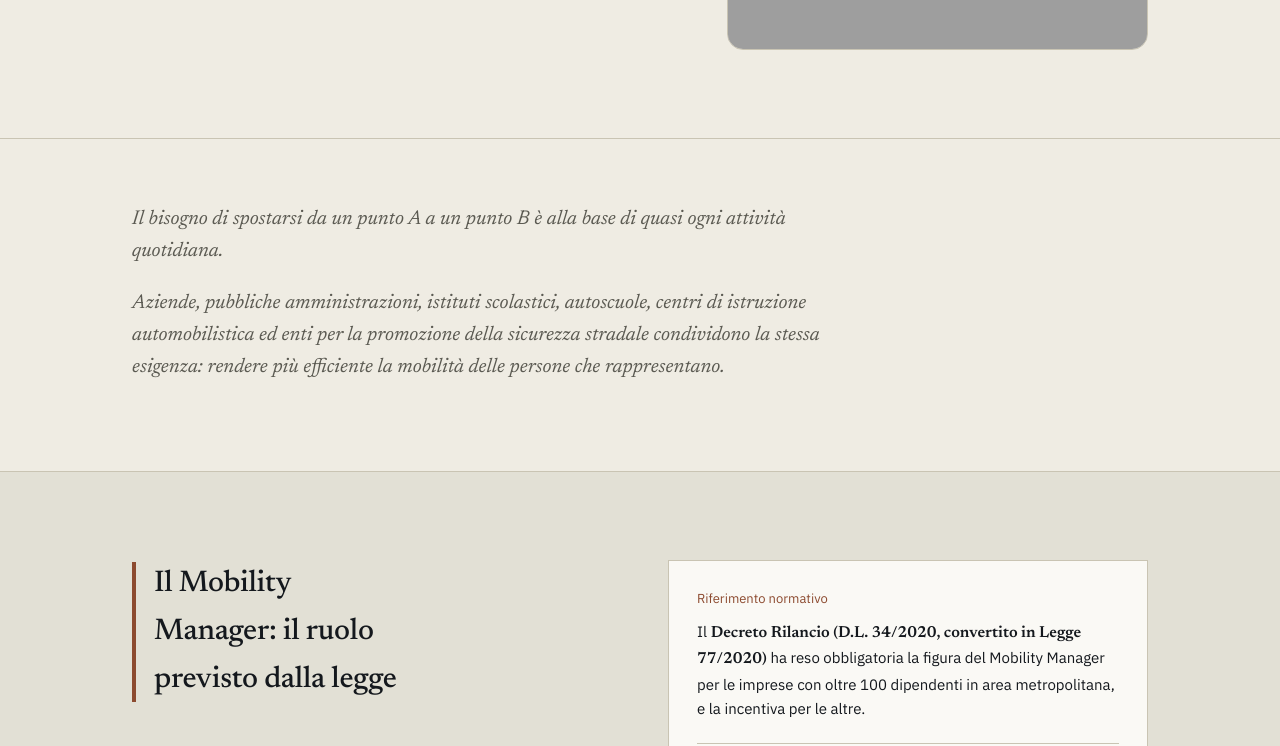
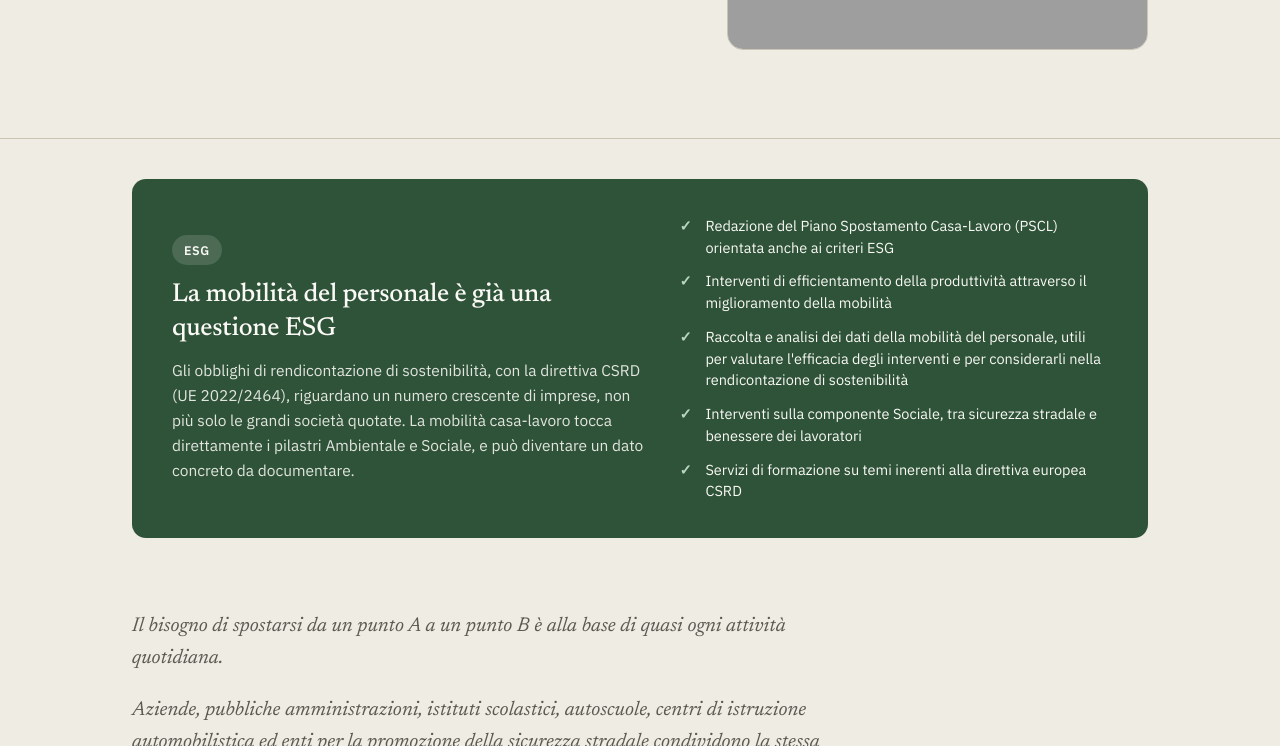
Before and after one commit to Isithrim92/Pacific, a plain HTML site: page mobility-management.html in a window 1280 px wide. Shown: the part 684-1430 px from the top of the page. Drawn offline with Linux system fonts and the light colour scheme; grey boxes are pictures that could not be loaded.

Commit message:
Add files via upload

```diff
--- a/mobility-management.html
+++ b/mobility-management.html
@@ -3,9 +3,28 @@
 <head>
 <meta charset="UTF-8">
 <meta name="viewport" content="width=device-width, initial-scale=1.0">
-<title>Vittorio Benvenuto · Mobility Management e Sicurezza Stradale</title>
-<meta name="description" content="Piani di spostamento casa-lavoro, sicurezza stradale e formazione, con un approccio scientifico alle scelte di mobilità.">
-<link rel="canonical" href="mobility-management.html">
+<title>Consulenza ESG e Mobility Management | Vittorio Benvenuto</title>
+<meta name="description" content="Consulenza ESG e CSRD per la mobilità aziendale: Piani di Spostamento Casa-Lavoro, sicurezza stradale e formazione, con un approccio scientifico alle scelte di mobilità e ai dati richiesti dalla rendicontazione di sostenibilità.">
+<meta name="keywords" content="consulenza ESG, ESG expert, mobility manager, piano spostamento casa lavoro, PSCL, CSRD, sicurezza stradale, psicologo del traffico">
+<link rel="canonical" href="https://www.vittoriobenvenuto.it/mobility-management.html">
+<meta property="og:title" content="Consulenza ESG e Mobility Management | Vittorio Benvenuto">
+<meta property="og:description" content="Piani di Spostamento Casa-Lavoro, sicurezza stradale e consulenza ESG sulla mobilità aziendale.">
+<meta property="og:type" content="website">
+<meta property="og:url" content="https://www.vittoriobenvenuto.it/mobility-management.html">
+<script type="application/ld+json">
+{
+  "@context": "https://schema.org",
+  "@type": "ProfessionalService",
+  "name": "Vittorio Benvenuto, Psicologo del Lavoro e Mobility Manager",
+  "url": "https://www.vittoriobenvenuto.it/mobility-management.html",
+  "image": "https://www.vittoriobenvenuto.it/foto-vittorio.jpg",
+  "email": "consulenza@vittoriobenvenuto.it",
+  "telephone": "+393937462110",
+  "areaServed": "IT",
+  "description": "Consulenza ESG per la mobilità aziendale, Piani di Spostamento Casa-Lavoro (PSCL), sicurezza stradale e formazione.",
+  "knowsAbout": ["ESG", "CSRD", "Mobility Management", "Piano Spostamento Casa-Lavoro", "Sicurezza Stradale", "Psicologia del Traffico"]
+}
+</script>
 <link rel="preconnect" href="https://fonts.googleapis.com">
 <link rel="preconnect" href="https://fonts.gstatic.com" crossorigin>
 <link href="https://fonts.googleapis.com/css2?family=Newsreader:ital,opsz,wght@0,6..72,400;0,6..72,500;0,6..72,600;1,6..72,400&family=IBM+Plex+Sans:wght@400;500;600&display=swap" rel="stylesheet">
@@ -549,6 +568,74 @@
   }
 
   /* ---------- INTRO MOBILITY ---------- */
+  /* ---------- ESG CALLOUT ---------- */
+  .esg-callout{
+    padding:40px 0 8px;
+  }
+  .esg-callout .box{
+    background:var(--forest);
+    color:var(--white);
+    border-radius:14px;
+    padding:36px 40px;
+    display:grid;
+    grid-template-columns:1.1fr 1fr;
+    gap:36px;
+    align-items:center;
+    opacity:0;
+    transform:translateY(16px);
+    transition:opacity .8s ease, transform .8s ease;
+  }
+  .esg-callout .box.in-view{
+    opacity:1;
+    transform:translateY(0);
+  }
+  .esg-callout .badge{
+    display:inline-block;
+    font-size:12.5px;
+    font-weight:600;
+    letter-spacing:.04em;
+    text-transform:uppercase;
+    background:rgba(250,249,245,0.14);
+    padding:5px 12px;
+    border-radius:999px;
+    margin-bottom:14px;
+  }
+  .esg-callout h2{
+    font-size:26px;
+    line-height:1.3;
+    margin:0 0 12px;
+    color:var(--white);
+  }
+  .esg-callout p{
+    margin:0;
+    font-size:15.5px;
+    line-height:1.6;
+    color:rgba(250,249,245,0.88);
+  }
+  .esg-callout ul{
+    margin:0;
+    padding:0;
+    list-style:none;
+  }
+  .esg-callout li{
+    position:relative;
+    padding-left:26px;
+    margin-bottom:12px;
+    font-size:14.5px;
+    line-height:1.5;
+    color:var(--white);
+  }
+  .esg-callout li:last-child{ margin-bottom:0; }
+  .esg-callout li::before{
+    content:"✓";
+    position:absolute;
+    left:0; top:0;
+    font-weight:600;
+    color:#b9d6c2;
+  }
+  @media (max-width:760px){
+    .esg-callout .box{ grid-template-columns:1fr; padding:28px; }
+  }
   .intro{
     padding:64px 0 88px;
     border-bottom:1px solid var(--line);
@@ -655,6 +742,25 @@
       </div>
     </div>
     <img class="hero-photo" src="foto-vittorio.jpg" alt="Ritratto di Vittorio Benvenuto">
+  </div>
+</section>
+
+<section class="esg-callout">
+  <div class="wrap">
+    <div class="box">
+      <div>
+        <span class="badge">ESG</span>
+        <h2>La mobilità del personale è già una questione ESG</h2>
+        <p>Gli obblighi di rendicontazione di sostenibilità, con la direttiva CSRD (UE 2022/2464), riguardano un numero crescente di imprese, non più solo le grandi società quotate. La mobilità casa-lavoro tocca direttamente i pilastri Ambientale e Sociale, e può diventare un dato concreto da documentare.</p>
+      </div>
+      <ul>
+        <li>Redazione del Piano Spostamento Casa-Lavoro (PSCL) orientata anche ai criteri ESG</li>
+        <li>Interventi di efficientamento della produttività attraverso il miglioramento della mobilità</li>
+        <li>Raccolta e analisi dei dati della mobilità del personale, utili per valutare l'efficacia degli interventi e per considerarli nella rendicontazione di sostenibilità</li>
+        <li>Interventi sulla componente Sociale, tra sicurezza stradale e benessere dei lavoratori</li>
+        <li>Servizi di formazione su temi inerenti alla direttiva europea CSRD</li>
+      </ul>
+    </div>
   </div>
 </section>
 
@@ -852,7 +958,7 @@
 </footer>
 
 <script>
-  document.querySelectorAll('.section-head, .mobility, footer').forEach(function(el){
+  document.querySelectorAll('.section-head, .mobility, .esg-callout .box, footer').forEach(function(el){
     var obs = new IntersectionObserver(function(entries){
       entries.forEach(function(entry){
         if(entry.isIntersecting){
```
Also changed, not shown: index.html (+27 -4 lines), sitemap.xml (added, +18 -0 lines), robots.txt (added).
